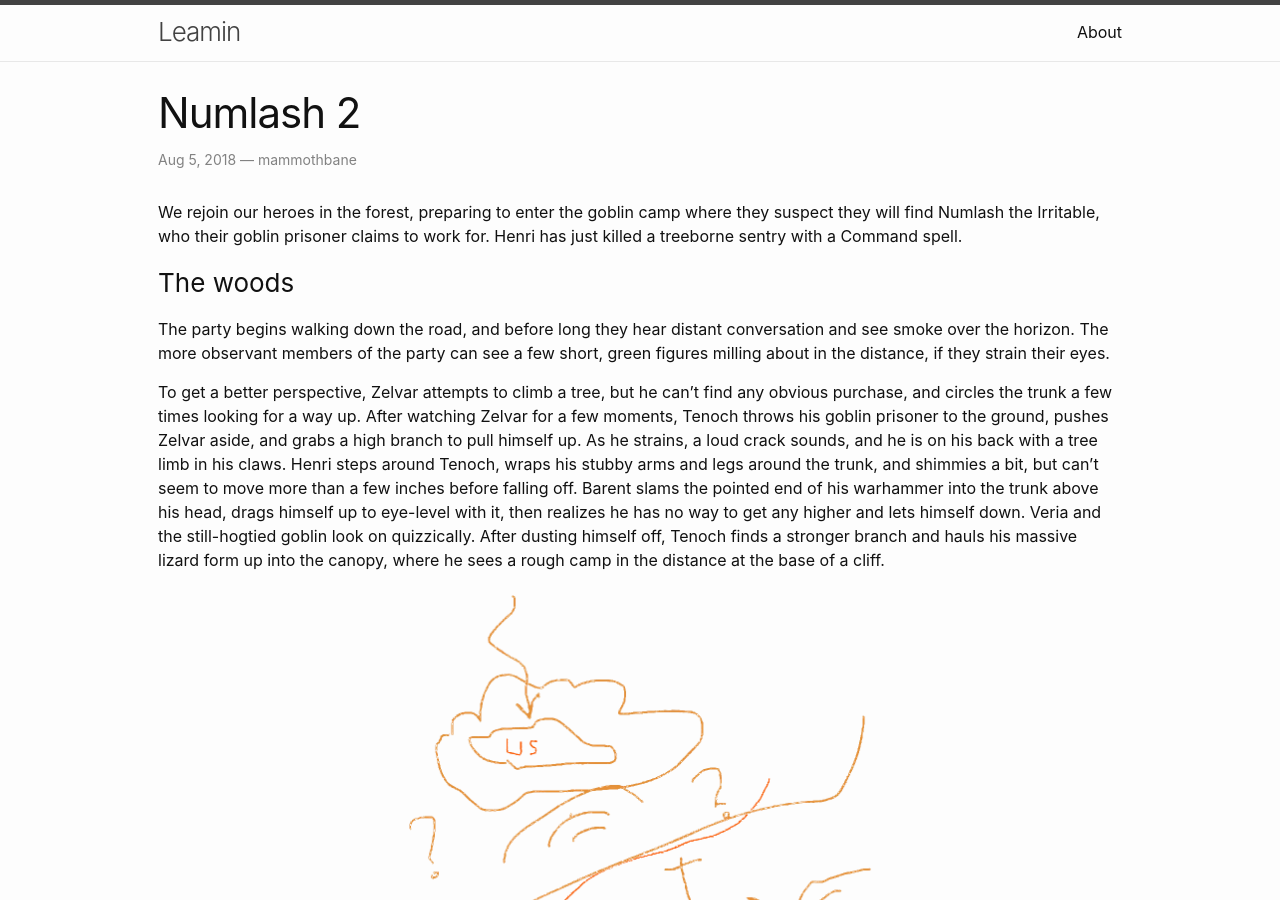
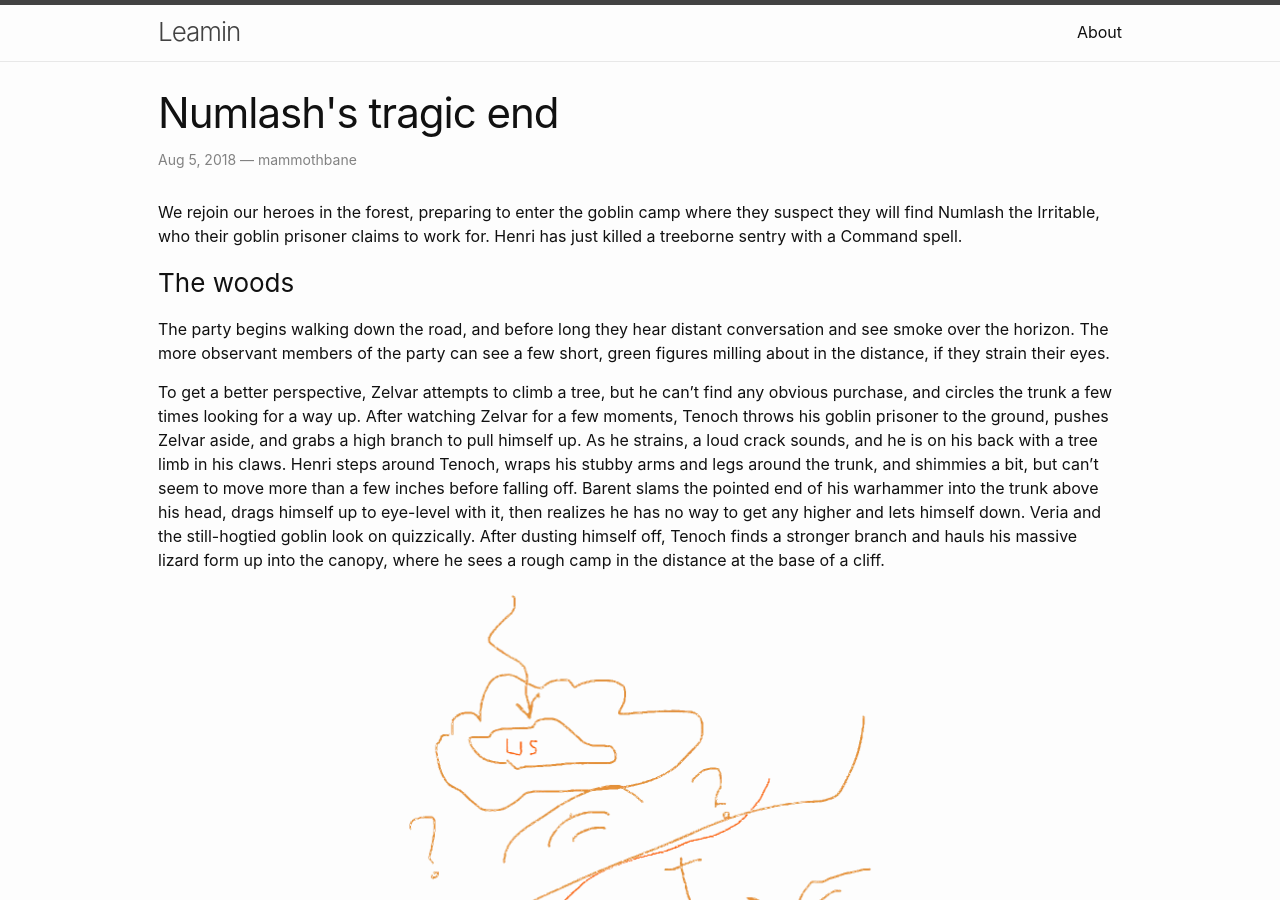
Before and after one commit to mammothbane/leamin, a Jekyll site: the page built from _posts/summary/2018-08-04-second-session.md, in a window 1280 px wide and 900 px high. Built offline with Jekyll 4.4.1, drawn with Linux system fonts in a browser that asks for light colours.

Commit message:
title second post

```diff
--- a/_posts/summary/2018-08-04-second-session.md
+++ b/_posts/summary/2018-08-04-second-session.md
@@ -1,6 +1,6 @@
 ---
 layout: post
-title:  Numlash 2
+title:  Numlash's tragic end
 author: mammothbane
 date:   2018-08-04 21:00:00 -0400
 tags: dnd summary
```
